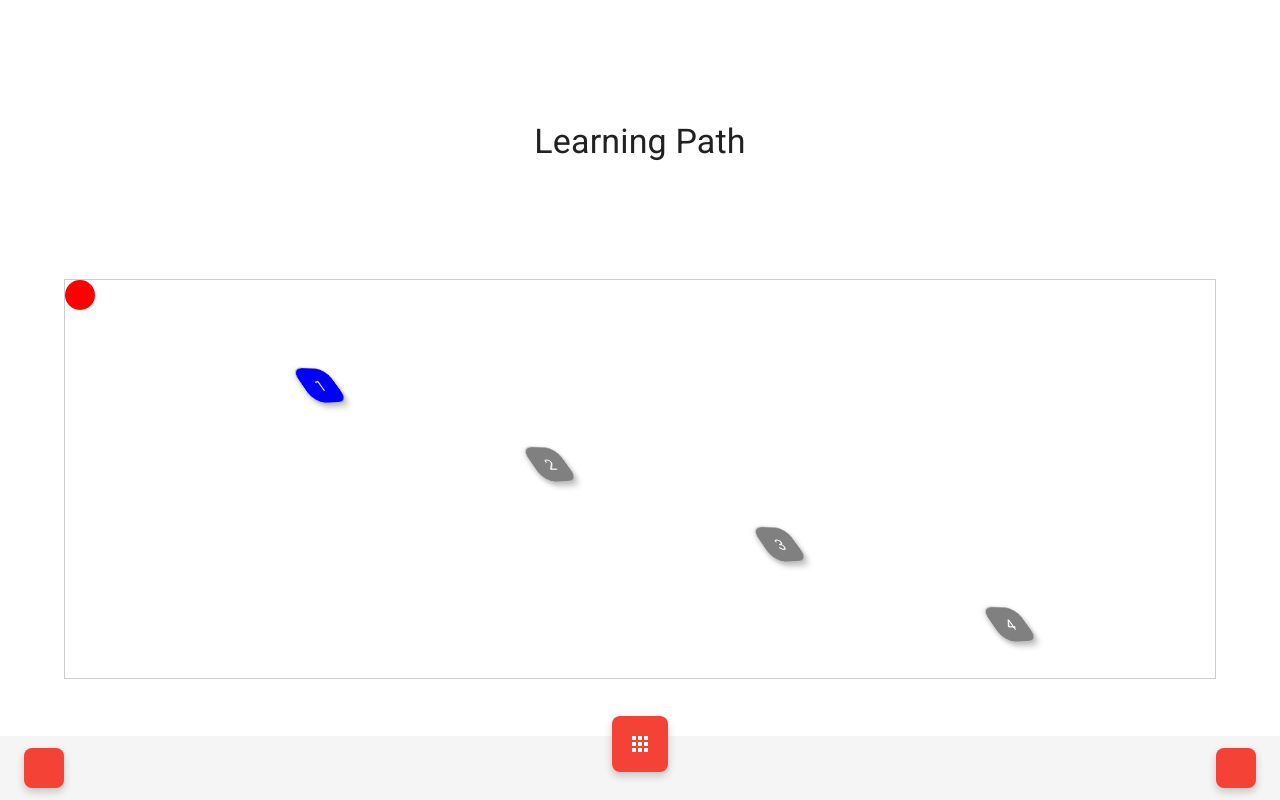
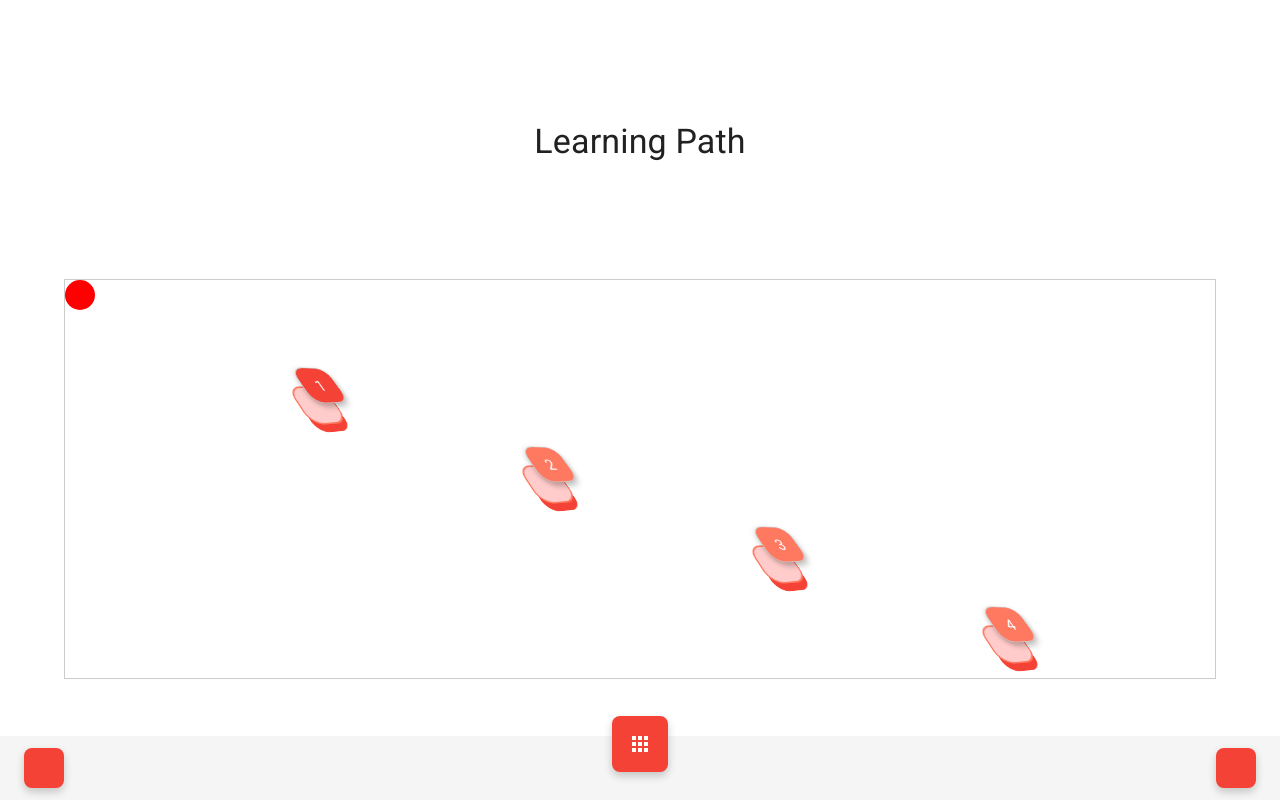
Before and after one commit to sky-ash/heatpath, a React (Vite) app: page /heatpath/path in a window 1280 px wide. Built offline with nearby package versions, Linux system fonts and the light colour scheme.

Commit message:
path colros

```diff
--- a/src/pages/Path.jsx
+++ b/src/pages/Path.jsx
@@ -64,8 +64,11 @@ export default function Path() {
               left: `${(index + 1) * 20}%`,
               width: '50px',
               height: '50px',
-              backgroundColor: index + 1 <= unlockedLectures ? 'blue' : 'grey',
+              backgroundColor: index + 1 <= unlockedLectures ? 'var(--colorShadeA)' : 'var(--colorShadeB)',
               cursor: index + 1 <= unlockedLectures ? 'pointer' : 'default',
+              transform: 'perspective(500px) rotateY(45deg) rotateX(45deg)',
+              boxShadow: '0 4px 8px rgba(0, 0, 0, 0.3)',
+              border: '1px solid #ccc',
             }}
             onClick={(event) => {
               if (index + 1 <= unlockedLectures) {
--- a/src/styles/global.css
+++ b/src/styles/global.css
@@ -99,3 +99,12 @@ body {
   transform: translate3d(0, 0, -1em);
   box-shadow: 0 0 0 2px var(--colorShadeB), 0 0.25em 0 0 var(--colorShadeB);
 }
+
+/* Define CSS variables for colors */
+:root {
+  --colorShadeA: #f44336; /* Primary color from theme.js */
+  --colorShadeB: #ff7961; /* Secondary color from theme.js */
+  --colorShadeC: #ffcccb;
+  --colorShadeD: #ffe4e1;
+  --colorShadeE: #fff5f5;
+}
```
